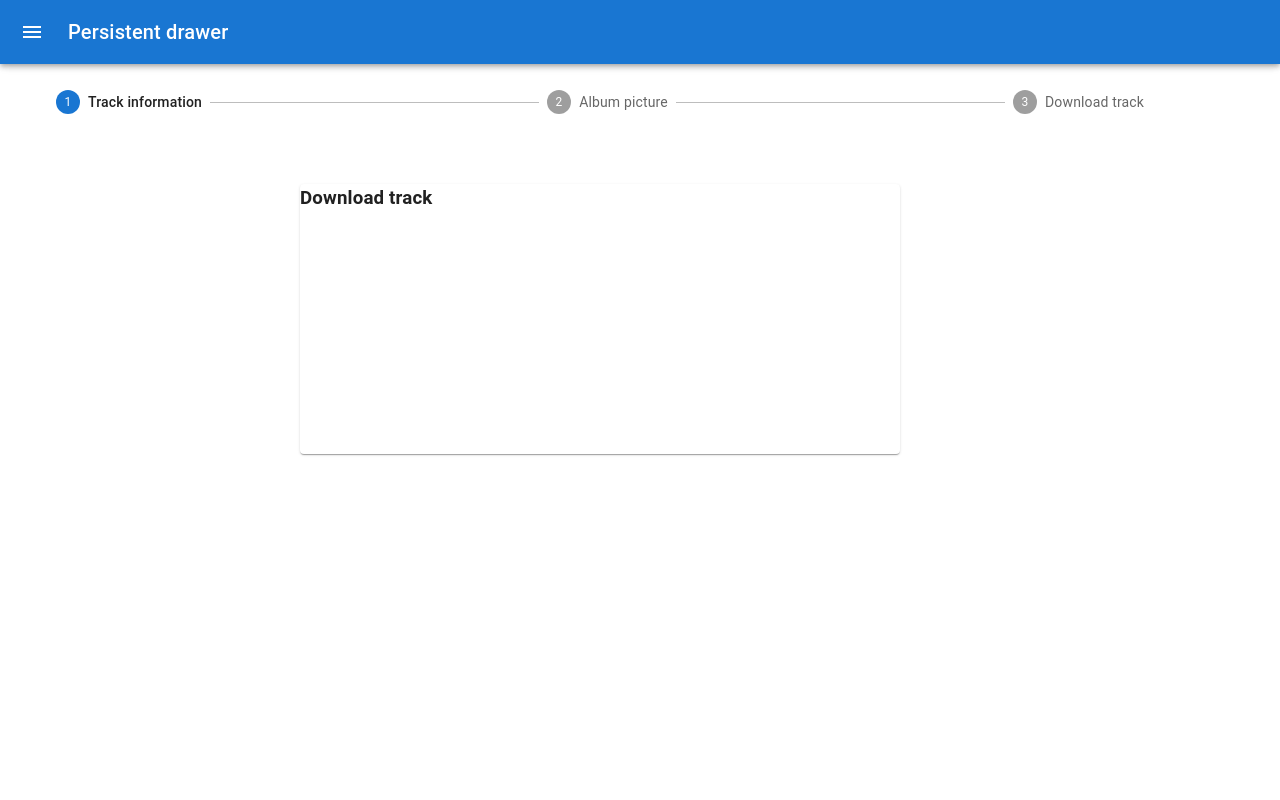
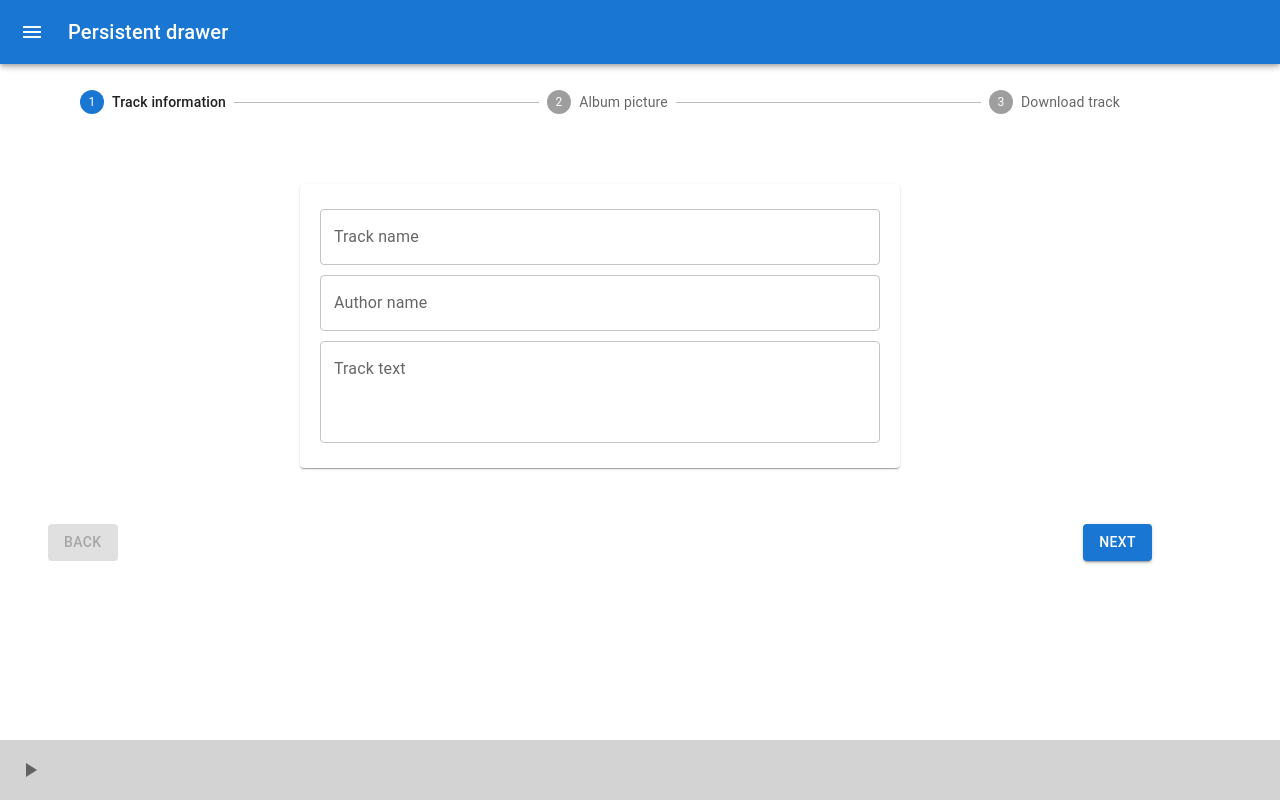
Before and after one commit to DmitryMN/spoty_front, a Next.js app: page /tracks/create in a window 1280 px wide. Built offline with nearby package versions, Linux system fonts and the light colour scheme.

Commit message:
feat: add fileUpload and player and refactoring code

```diff
--- /dev/null
+++ b/app/components/CreateTrackForm.tsx
@@ -0,0 +1,12 @@
+import { Grid, TextField } from '@mui/material'
+import { FC } from 'react'
+
+export const CreateTrackForm: FC = () => {
+    return (
+        <Grid container direction='column' style={{ padding: '20px' }}>
+            <TextField label={'Track name'} style={{ margin: '5px 0px' }}></TextField>
+            <TextField label={'Author name'} style={{ margin: '5px 0px' }}></TextField>
+            <TextField label={'Track text'} multiline rows={3} style={{ margin: '5px 0px' }}></TextField>
+        </Grid>
+    )
+}
--- /dev/null
+++ b/app/components/FileUpload.tsx
@@ -0,0 +1,30 @@
+import { FC, useRef } from 'react'
+
+interface FileUploadProps {
+    setFile: Function,
+    accept: string
+    children?: React.ReactNode
+}
+
+export const FileUpload: FC<FileUploadProps> = ({ setFile, accept, children }) => {
+
+    const ref = useRef<HTMLInputElement>(null);
+
+    const onChange = (e: React.ChangeEvent<HTMLInputElement>) => {
+        if(!e.target.files) return
+        setFile(e.target.files[0])
+    }
+
+    return (
+        <div onClick={() => {ref.current?.click()}}>
+            <input
+                type='file'
+                accept={accept}
+                style={{display: 'none'}}
+                ref={ref}
+                onChange={onChange}
+            />
+            {children}
+        </div>
+    )
+}
--- /dev/null
+++ b/app/components/Player.tsx
@@ -0,0 +1,22 @@
+'use client'
+
+import { Pause, PlayArrow } from '@mui/icons-material';
+import { IconButton } from '@mui/material';
+import { FC, useState } from 'react';
+import style from '../styles/Player.module.scss'
+
+
+export const Player = () => {
+
+    const [active, setActive] = useState(false);
+
+    return (
+        <div className={style.player}>
+            <IconButton onClick={(e) => e.stopPropagation()}>
+                {
+                    active ? <Pause /> : <PlayArrow />
+                }
+            </IconButton>
+        </div>
+    )
+}
--- a/app/layout.tsx
+++ b/app/layout.tsx
@@ -3,6 +3,7 @@ import { Inter } from 'next/font/google'
 import './globals.css'
 import { Navbar } from './components/Navbar'
 import Container from '@mui/material/Container'
+import { Player } from './components/Player'
 
 
 const inter = Inter({ subsets: ['latin'] })
@@ -24,6 +25,7 @@ export default function RootLayout({
         <Container style={{margin: '90px 0'}}>
           {children}
         </Container>
+        <Player />
       </body>
     </html>
   )
--- /dev/null
+++ b/app/styles/Player.module.scss
@@ -0,0 +1,10 @@
+.player {
+    height: 60px;
+    width: 100%;
+    position: fixed;
+    bottom: 0;
+    display: flex;
+    align-items: center;
+    padding: 0 10px;
+    background-color: lightgrey;
+}
--- a/app/tracks/create/page.tsx
+++ b/app/tracks/create/page.tsx
@@ -1,11 +1,47 @@
-import { StepWrapper } from '@/app/components/StepWrapper'
-import React from 'react'
+'use client'
+
+import { StepWrapper } from '@/app/components/StepWrapper';
+import { Button, Container, Grid } from '@mui/material';
+import React, { useState } from 'react';
+import { CreateTrackForm } from '@/app/components/CreateTrackForm';
+import { FileUpload } from '@/app/components/FileUpload';
 
 const Page = () => {
+
+  const [activeStep, setActiveStep] = useState(0);
+  const [picture, setPicture] = useState(null);
+  const [audio, setAudio] = useState(null)
+
+
+  const next = () => {
+    if (activeStep !== 2) {
+      setActiveStep(prev => prev + 1)
+    }
+  }
+
+  const back = () => {
+    setActiveStep(prev => prev - 1)
+  }
+
   return (
-    <StepWrapper stepActive={0}>
-      <h3>Download track</h3>
-    </StepWrapper>
+    <Container>
+      <StepWrapper stepActive={activeStep}>
+        {activeStep === 0 && <CreateTrackForm />}
+        {activeStep === 1 &&
+          <FileUpload accept='image/*' setFile={setPicture}>
+            <Button variant='contained'>Download picture</Button>
+          </FileUpload>}
+        {activeStep === 2 &&
+          <FileUpload accept='audio/*' setFile={setAudio}>
+            <Button variant='contained'>Download audio</Button>
+          </FileUpload>
+        }
+      </StepWrapper>
+      <Grid container justifyContent='space-between'>
+        <Button variant='contained' disabled={activeStep === 0} onClick={back}>Back</Button>
+        <Button variant='contained' onClick={next}>Next</Button>
+      </Grid>
+    </Container>
   )
 }
 
```
